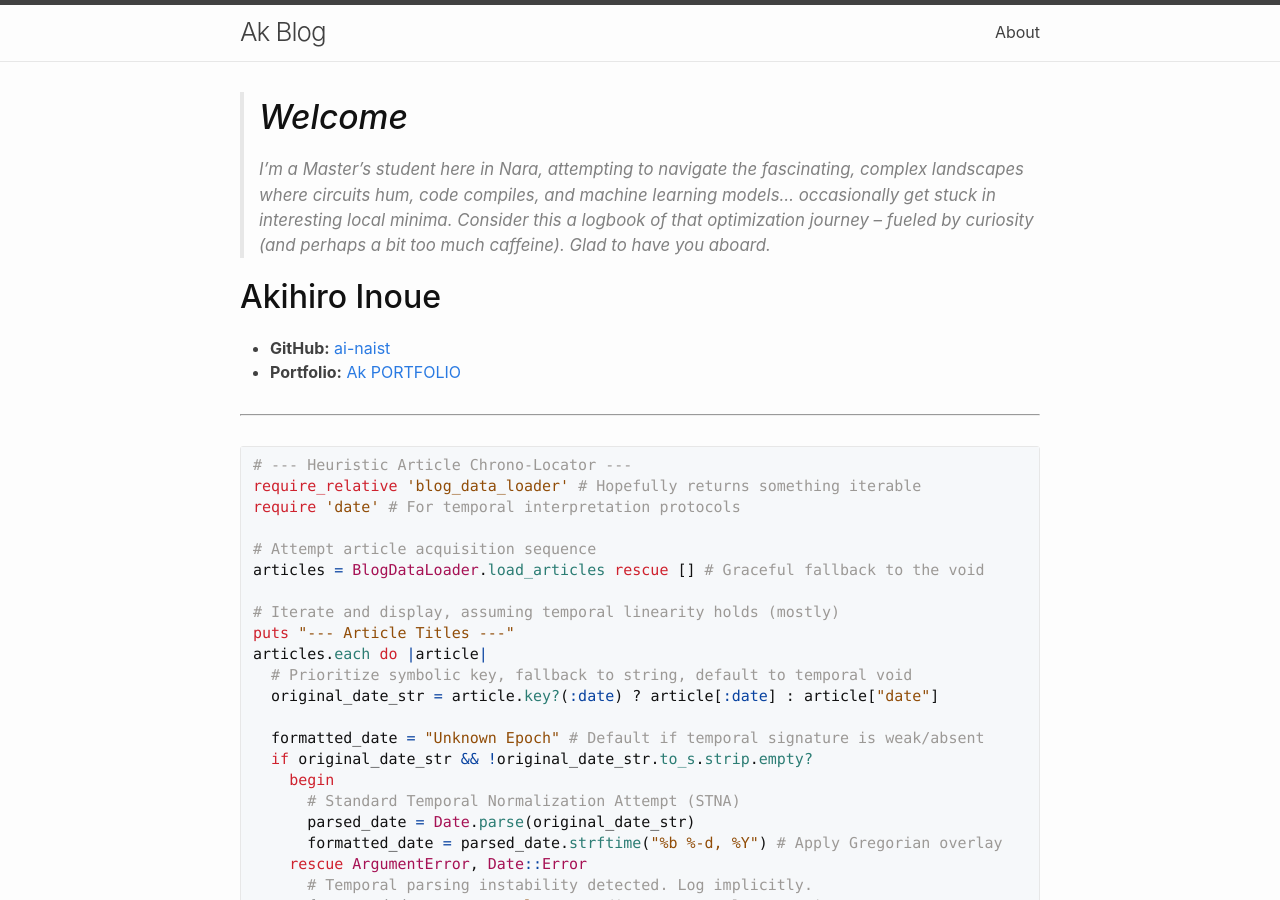
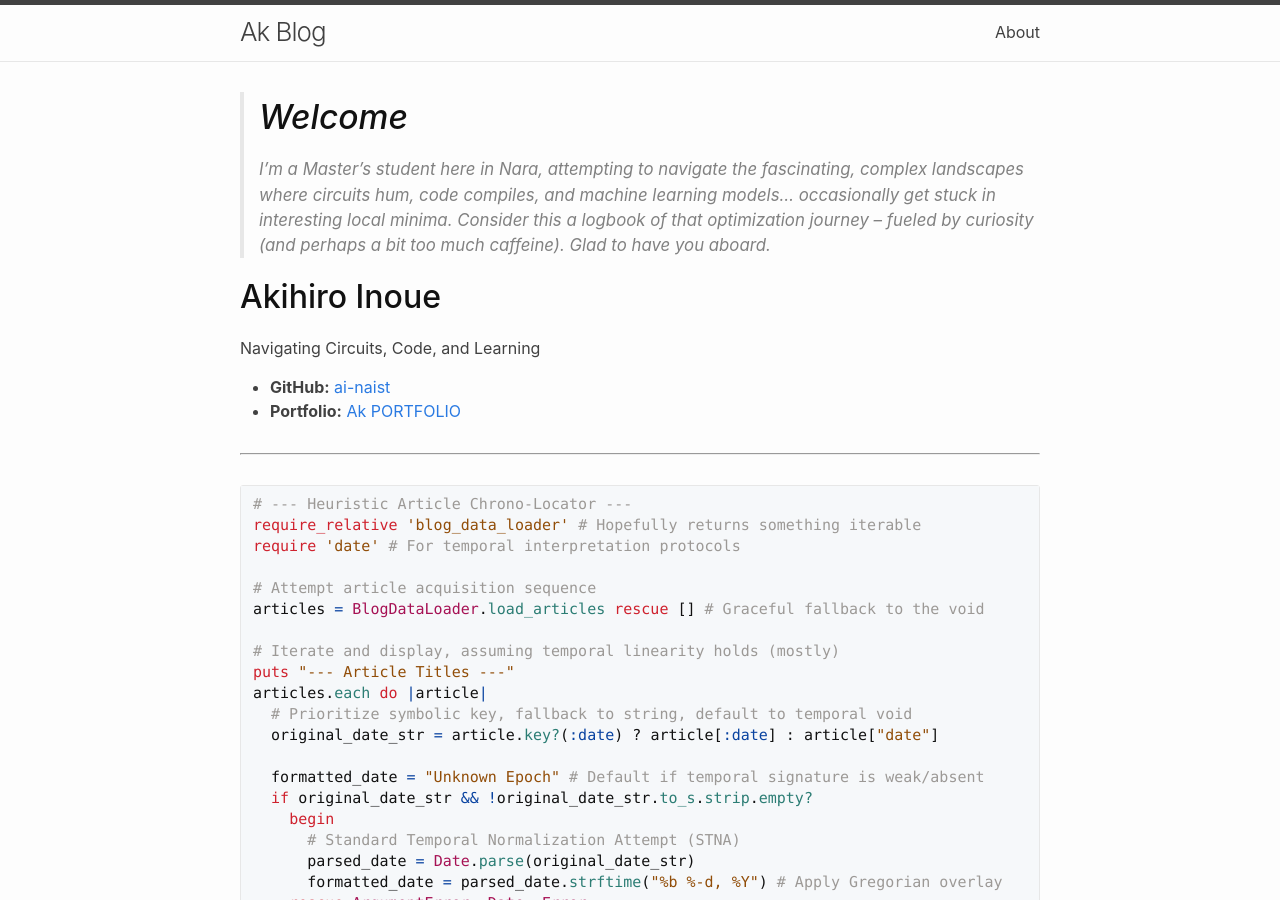
Before and after one commit to ai-naist/ai-naist.github.io, a Jekyll site: the page built from index.md, in a window 1280 px wide and 900 px high. Built offline with Jekyll 4.4.1, drawn with Linux system fonts in a browser that asks for light colours.

Commit message:
Akihiro Inoueの紹介文を追加

```diff
--- a/index.md
+++ b/index.md
@@ -13,6 +13,7 @@ layout: home
 
 
 # Akihiro Inoue
+Navigating Circuits, Code, and Learning
 
 *   **GitHub:** [ai-naist](https://github.com/ai-naist)
 *   **Portfolio:** [Ak PORTFOLIO](https://ak-portfolio.ddns.net/)
```
